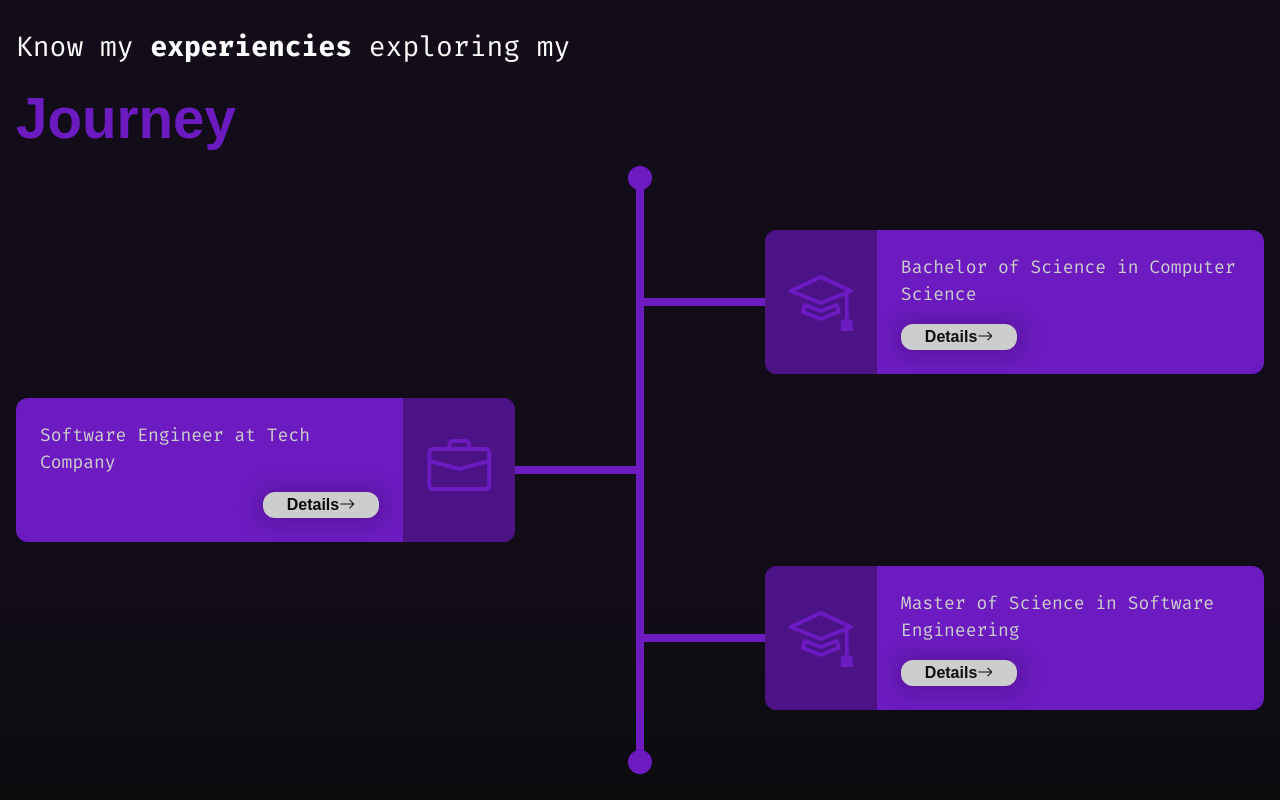
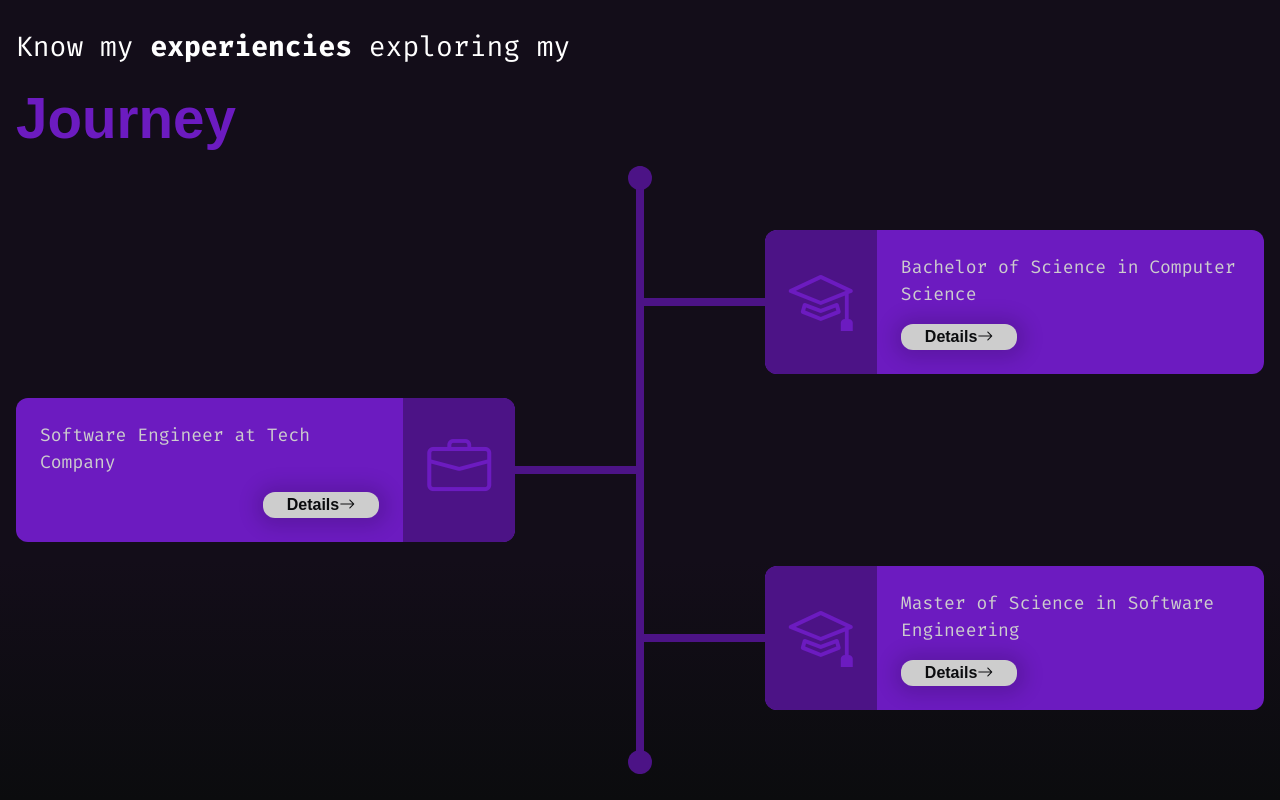
Before and after one commit to murilosopi/portfolio, a Next.js app: page / in a window 1280 px wide. Shown: the part 800-1600 px from the top of the page. Built offline with nearby package versions, Linux system fonts and the light colour scheme; a web font is replaced by a local one.

Commit message:
fix: variant of ExperienceTree

```diff
--- a/src/sections/JourneySection/components/ExperienceTree/index.tsx
+++ b/src/sections/JourneySection/components/ExperienceTree/index.tsx
@@ -27,7 +27,7 @@ export const ExperienceTree = ({ experiences }: ExperienceTreeProps) => {
   return (
     <TreeList
       items={mapExperiencesToTreeItems(experiences)}
-      variant='primary'
+      variant='primary-condensed'
     />
   );
 };
```
